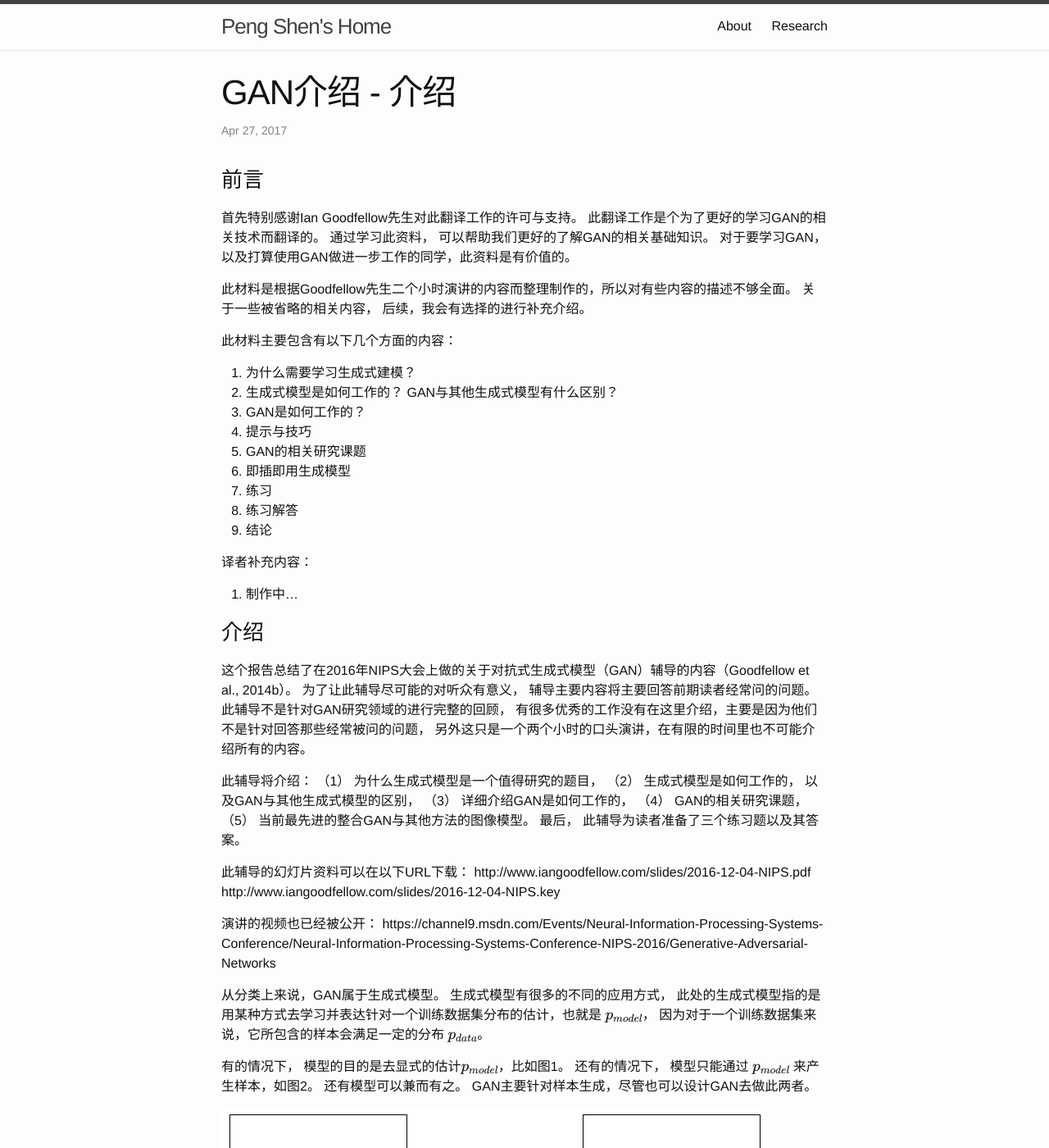
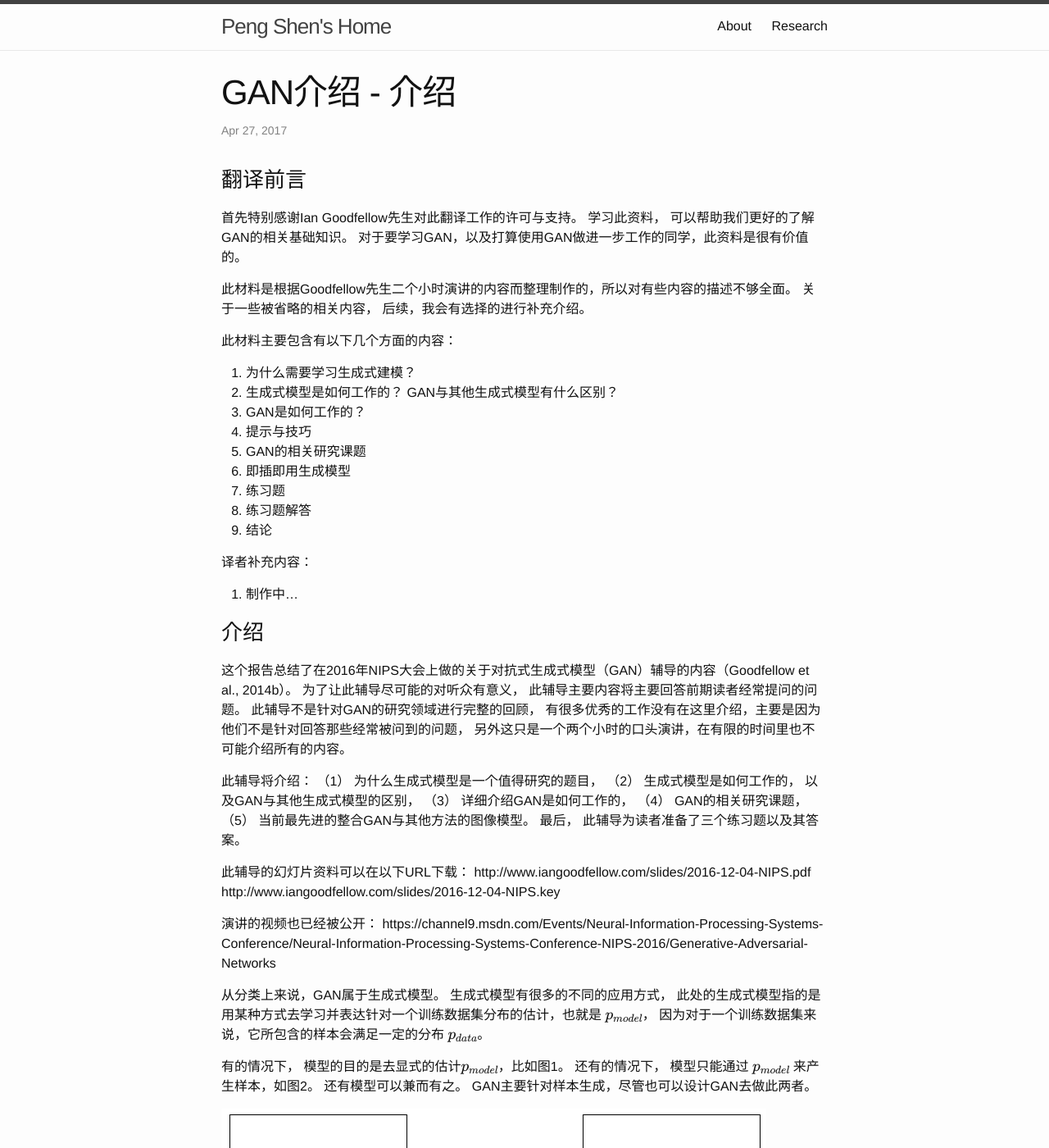
Before and after one commit to sinpycn/sinpycn.github.io, a Jekyll site: the page built from _posts/research/gan/2017-04-27-GAN-Tutorial-Introduction.md, in a window 1280 px wide and 1400 px high. Shown: the whole window at 82% size. Built offline with Jekyll 4.4.1, drawn with Linux system fonts in a browser that asks for light colours; formulas are drawn with MathJax 3; some of the changed text lies outside the part shown.

Commit message:
Update 2017-04-27-GAN-Tutorial-Introduction.md

```diff
--- a/_posts/research/gan/2017-04-27-GAN-Tutorial-Introduction.md
+++ b/_posts/research/gan/2017-04-27-GAN-Tutorial-Introduction.md
@@ -5,12 +5,11 @@ mathjax: true
 categories: [research, gan-tutorial]
 ---
 
-### 前言
+### 翻译前言
 
 首先特别感谢Ian Goodfellow先生对此翻译工作的许可与支持。
-此翻译工作是个为了更好的学习GAN的相关技术而翻译的。
-通过学习此资料， 可以帮助我们更好的了解GAN的相关基础知识。
-对于要学习GAN，以及打算使用GAN做进一步工作的同学，此资料是有价值的。
+学习此资料， 可以帮助我们更好的了解GAN的相关基础知识。
+对于要学习GAN，以及打算使用GAN做进一步工作的同学，此资料是很有价值的。
 
 此材料是根据Goodfellow先生二个小时演讲的内容而整理制作的，所以对有些内容的描述不够全面。
 关于一些被省略的相关内容， 后续，我会有选择的进行补充介绍。
@@ -23,8 +22,8 @@ categories: [research, gan-tutorial]
 4. 提示与技巧
 5. GAN的相关研究课题
 6. 即插即用生成模型
-7. 练习
-8. 练习解答
+7. 练习题
+8. 练习题解答
 9. 结论
 
 译者补充内容：
@@ -33,9 +32,9 @@ categories: [research, gan-tutorial]
 
 ### 介绍
 这个报告总结了在2016年NIPS大会上做的关于对抗式生成式模型（GAN）辅导的内容（Goodfellow et al., 2014b）。
-为了让此辅导尽可能的对听众有意义， 辅导主要内容将主要回答前期读者经常问的问题。
-此辅导不是针对GAN研究领域的进行完整的回顾，
-有很多优秀的工作没有在这里介绍，主要是因为他们不是针对回答那些经常被问的问题，
+为了让此辅导尽可能的对听众有意义， 此辅导主要内容将主要回答前期读者经常提问的问题。
+此辅导不是针对GAN的研究领域进行完整的回顾，
+有很多优秀的工作没有在这里介绍，主要是因为他们不是针对回答那些经常被问到的问题，
 另外这只是一个两个小时的口头演讲，在有限的时间里也不可能介绍所有的内容。
 
 此辅导将介绍： （1） 为什么生成式模型是一个值得研究的题目， （2） 生成式模型是如何工作的， 以及GAN与其他生成式模型的区别，
@@ -58,9 +57,11 @@ https://channel9.msdn.com/Events/Neural-Information-Processing-Systems-Conferenc
 
 ![Figure 1](/images/201704/28/fig01.png)
 
-图1： 有些生成式模型通过密度估计。 这类模型通过从未知的数据分布 $$p_{data}$$ 生成数据来获取更多的训练数据样本, 并且得到对此未知分布的估计。 通常情况下， 我们不可能知道真实的数据分布 $$p_{data}(x)$$， 只能通过一些特殊的样本 $$x$$ 来对训练模型 $$p_{model}$$ 来实现对真实数据密度的一个估计。
+图1： 有些生成式模型通过密度估计。 这类模型通过从未知的数据分布 $$p_{data}$$ 生成数据来获取更多的训练数据样本, 并且得到对此未知分布的估计。 通常情况下， 我们不可能知道真实的数据分布 $$p_{data}(x)$$， 只能通过一些特殊的样本 $$x$$ 来得到一个对真实数据密度的一个估计， 也就是 $$p_{model}$$。
 此图展示了一个一维的数据和一个针对此数据分布的高斯模型。
 
 ![Figure 2](/images/201704/28/fig02.png)
 
 图2： 一些生成式模型可以通过模型的分布来产生样本。 此图展示了ImageNet的样本。 理想的情况下，生成式模型可以使用左边的样本进行训练， 然后产生更多的相同分布的样本 （见右边）。 （由于当前的生成式模型还不能很好的完成对ImageNet样本的生成，此图中右边的样本使用了真实的ImageNet样本来说明此方法。）
+
+[最终修改于： 2017年6月7日]
```
